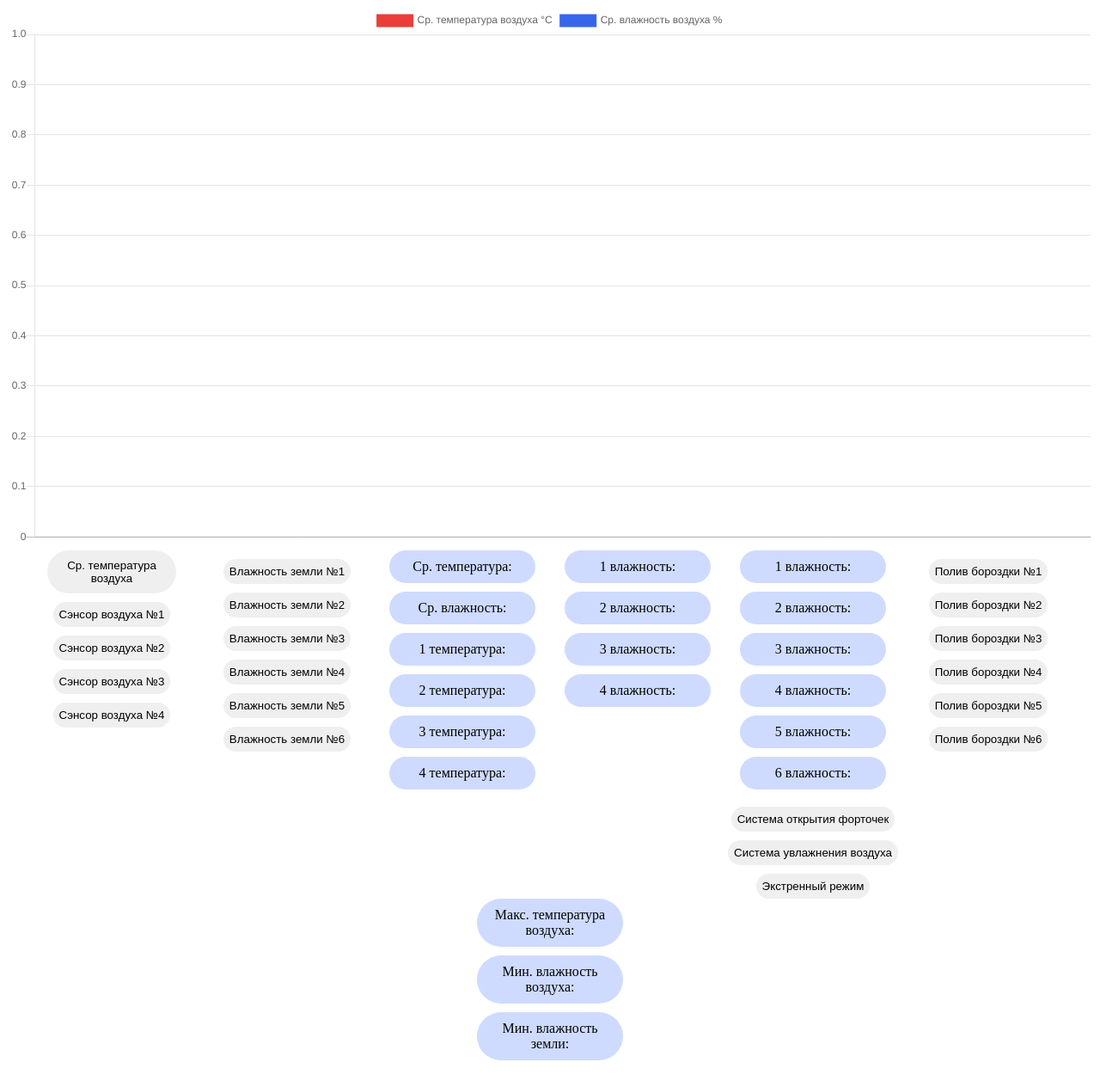
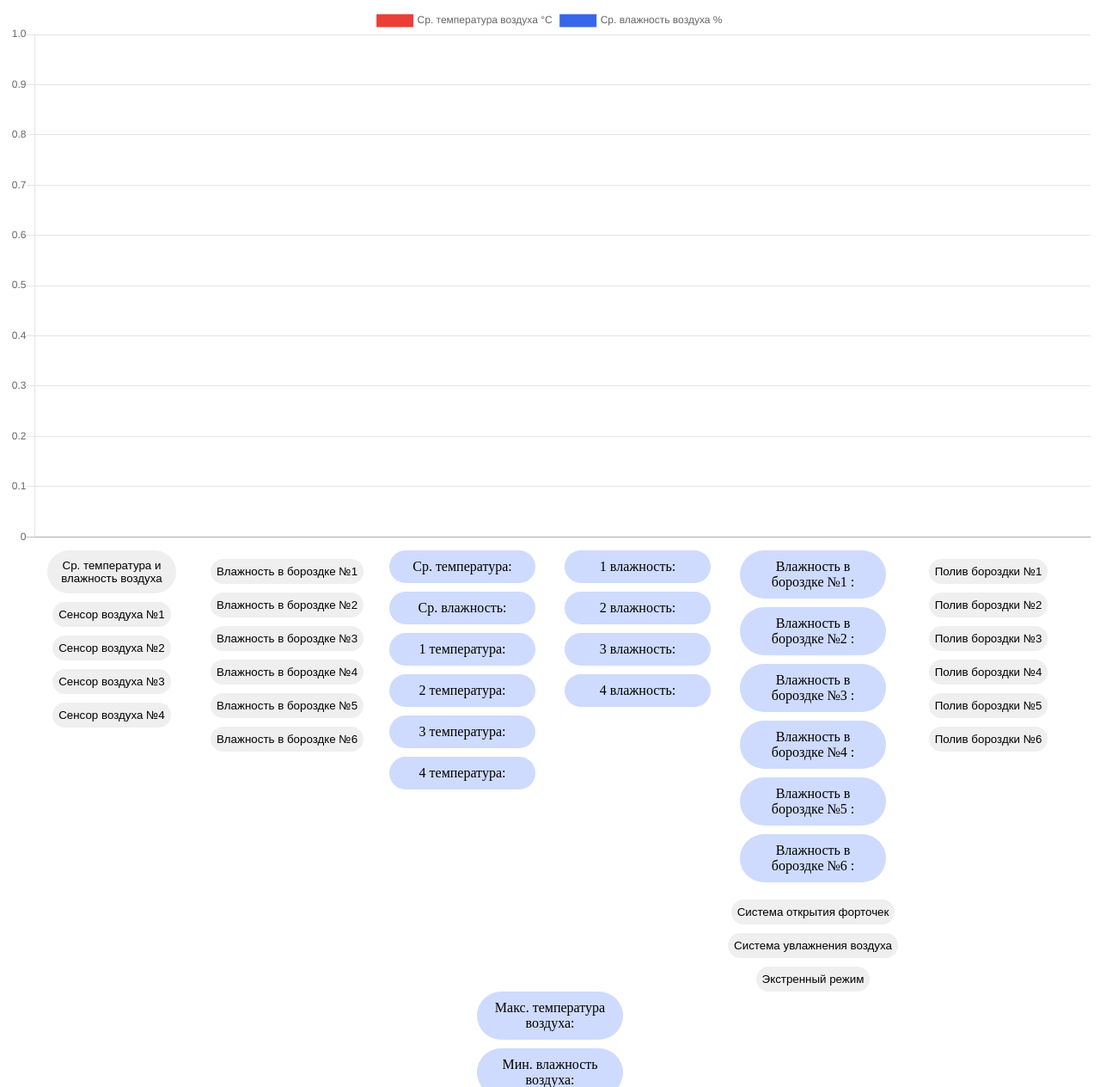
Before and after one commit to CovERUshKA/predprof_teplici, a Flask app: page / in a window 1280 px wide. Shown: the top 1264 px of the page at 86% size. Run offline with Flask 2, Linux system fonts and the light colour scheme; data that the repository does not hold is empty; some libraries are stand-ins or nearby versions.

Commit message:
change names

```diff
--- a/predprof_teplici/templates/index.html
+++ b/predprof_teplici/templates/index.html
@@ -216,39 +216,39 @@
     <div class="col-big">
         <div class="col">
             <button class="mean" onclick="draw_graph(type='AirMean', sensor_id=0)">
-                Ср. температура воздуха
+                Ср. температура и влажность воздуха
             </button>
             <button class="sensor" onclick="draw_graph(type='AirSensors', sensor_id=0)">
-                Сэнсор воздуха №1
+                Сенсор воздуха №1
             </button>
             <button class="sensor" onclick="draw_graph(type='AirSensors', sensor_id=1)">
-                Сэнсор воздуха №2
+                Сенсор воздуха №2
             </button>
             <button class="sensor" onclick="draw_graph(type='AirSensors', sensor_id=2)">
-                Сэнсор воздуха №3
+                Сенсор воздуха №3
             </button>
             <button class="sensor" onclick="draw_graph(type='AirSensors', sensor_id=3)">
-                Сэнсор воздуха №4
+                Сенсор воздуха №4
             </button>
         </div>
         <div class="col">
             <button class="sensor" onclick="draw_graph(type='GroundSensors', sensor_id=0)">
-                Влажность земли №1
+                Влажность в бороздке №1
             </button>
             <button class="sensor" onclick="draw_graph(type='GroundSensors', sensor_id=1)">
-                Влажность земли №2
+                Влажность в бороздке №2
             </button>
             <button class="sensor" onclick="draw_graph(type='GroundSensors', sensor_id=2)">
-                Влажность земли №3
+                Влажность в бороздке №3
             </button>
             <button class="sensor" onclick="draw_graph(type='GroundSensors', sensor_id=3)">
-                Влажность земли №4
+                Влажность в бороздке №4
             </button>
             <button class="sensor" onclick="draw_graph(type='GroundSensors', sensor_id=4)">
-                Влажность земли №5
+                Влажность в бороздке №5
             </button>
             <button class="sensor" onclick="draw_graph(type='GroundSensors', sensor_id=5)">
-                Влажность земли №6
+                Влажность в бороздке №6
             </button>
         </div>
         <!---->
@@ -288,22 +288,22 @@
         </div>
         <div class="col">
             <div class="param" id="groud_hum_sensor_1">
-                1 влажность:
+                Влажность в бороздке №1 :
             </div>
             <div class="param" id="groud_hum_sensor_2">
-                2 влажность:
+                Влажность в бороздке №2 :
             </div>
             <div class="param" id="groud_hum_sensor_3">
-                3 влажность:
+                Влажность в бороздке №3 :
             </div>
             <div class="param" id="groud_hum_sensor_4">
-                4 влажность:
+                Влажность в бороздке №4 :
             </div>
             <div class="param" id="groud_hum_sensor_5">
-                5 влажность:
+                Влажность в бороздке №5 :
             </div>
             <div class="param" id="groud_hum_sensor_6">
-                6 влажность:
+                Влажность в бороздке №6 :
             </div>
             <button class="sensor" id="fork_drive_element" onclick="switch_system('fork_drive')">
                 Система открытия форточек
```
